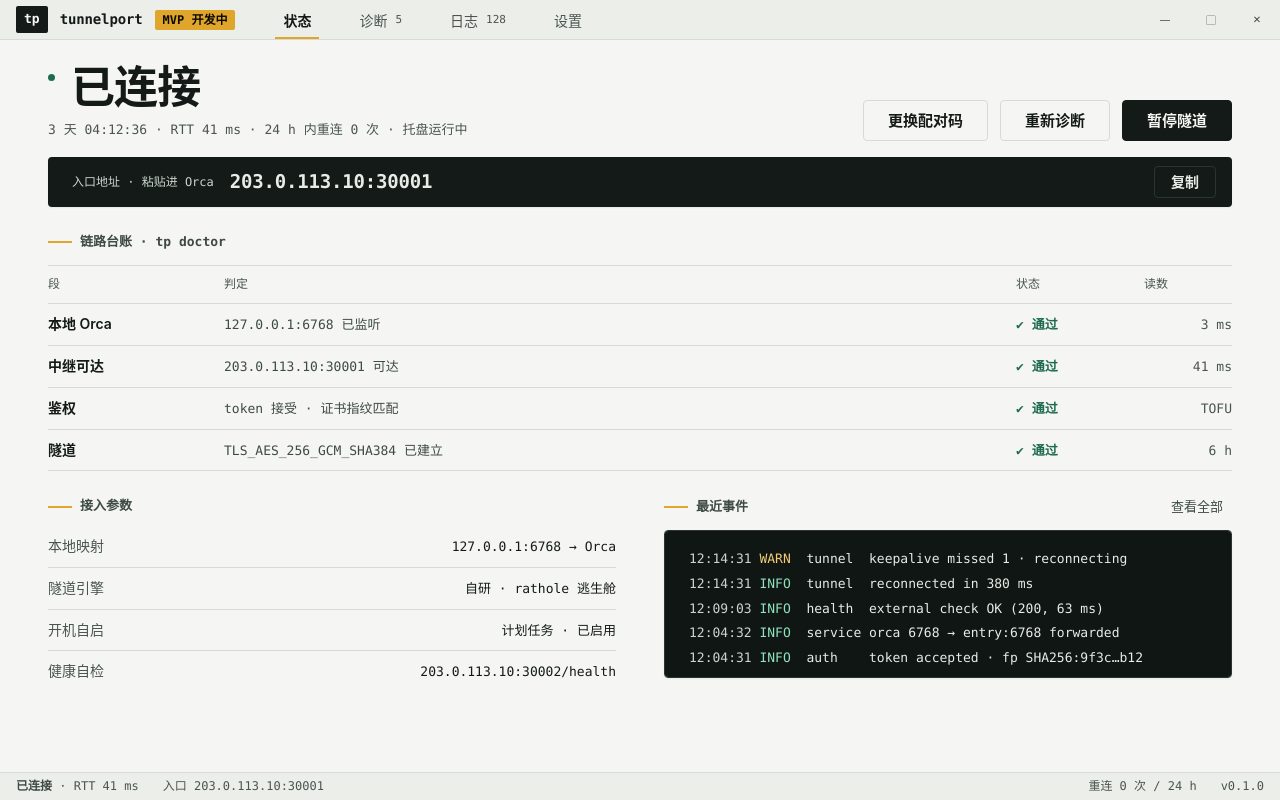
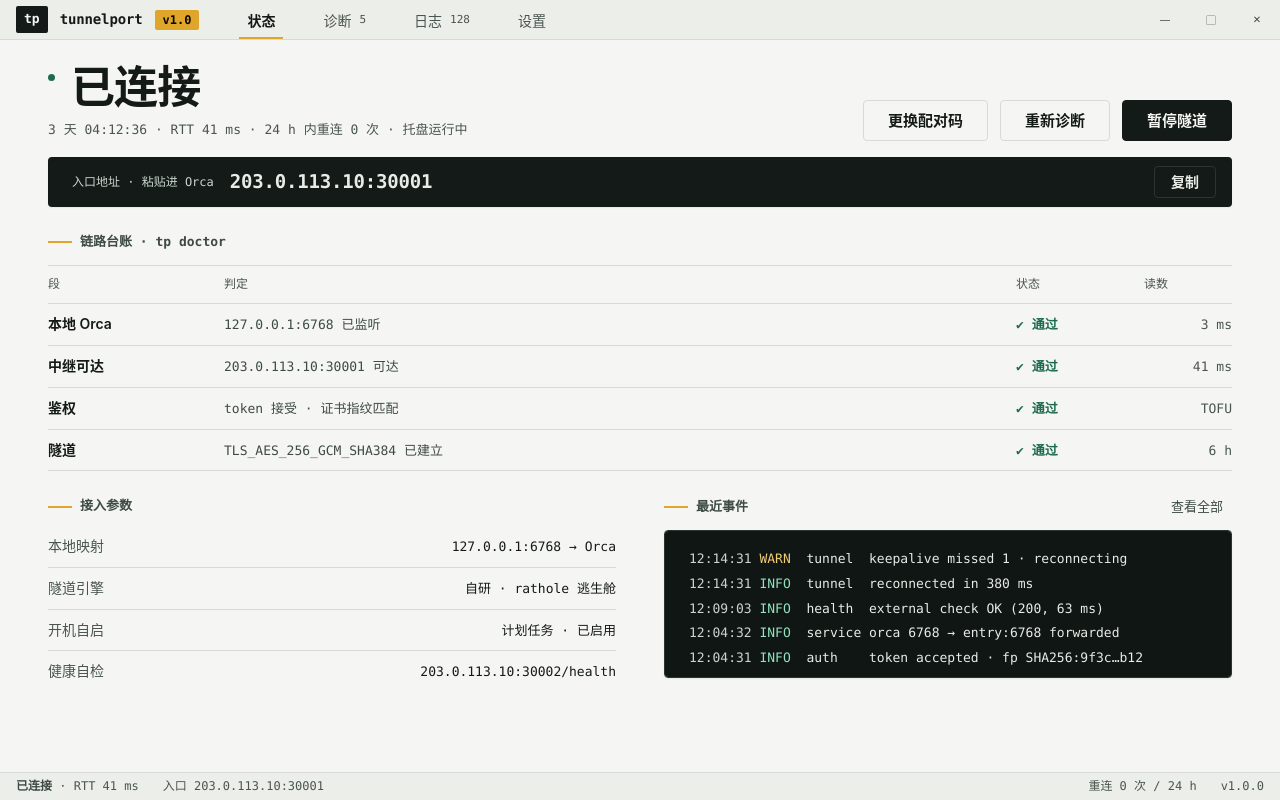
Before and after one commit to haochan1996/tunnelport, a plain HTML site: page cmd/tp-app/web/index.html in a window 1280 px wide. Drawn offline with Linux system fonts and the light colour scheme.

Commit message:
release: v1.0.0 首个正式版
- 版本引用统一 v1.0.0（安装脚本默认版本 / UI 兜底值）
- 「MVP 开发中」标签 → 「v1.0 正式版」；站点过期宣称同步修正
- 全门禁复核通过：go build/vet + 5 测试包 + node --check + 脚本语法

```diff
--- a/cmd/tp-app/web/index.html
+++ b/cmd/tp-app/web/index.html
@@ -14,7 +14,7 @@
     <div class="brand">
       <span class="brand__mark">tp</span>
       <span class="brand__name">tunnelport</span>
-      <span class="sticker">MVP 开发中</span>
+      <span class="sticker">v1.0</span>
     </div>
 
     <nav class="tabs" aria-label="主导航">
@@ -336,7 +336,7 @@
             <span class="srow__key">版本与许可</span>
             <span class="srow__desc">隧道引擎自研 · 逃生舱 rathole v0.5.0（固定 tag 自构建）· 源码 MIT 开源</span>
             <span class="srow__ctl">
-              <span class="mono" style="font-size: var(--fs-mono)">v0.1.0</span>
+              <span class="mono" style="font-size: var(--fs-mono)">v1.0.0</span>
               <button class="btn btn--ghost" style="font-size: var(--fs-small); padding: var(--s2) var(--s4)">检查更新</button>
             </span>
           </div>
@@ -352,7 +352,7 @@
     <span>入口 203.0.113.10:30001</span>
     <span class="sb-right">
       <span>重连 0 次 / 24 h</span>
-      <span>v0.1.0</span>
+      <span>v1.0.0</span>
     </span>
   </div>
 
```
Also changed, not shown: cmd/tp-app/web/pairing.html (+2 -2 lines), site/index.html (+2 -2 lines), 2 other files.
